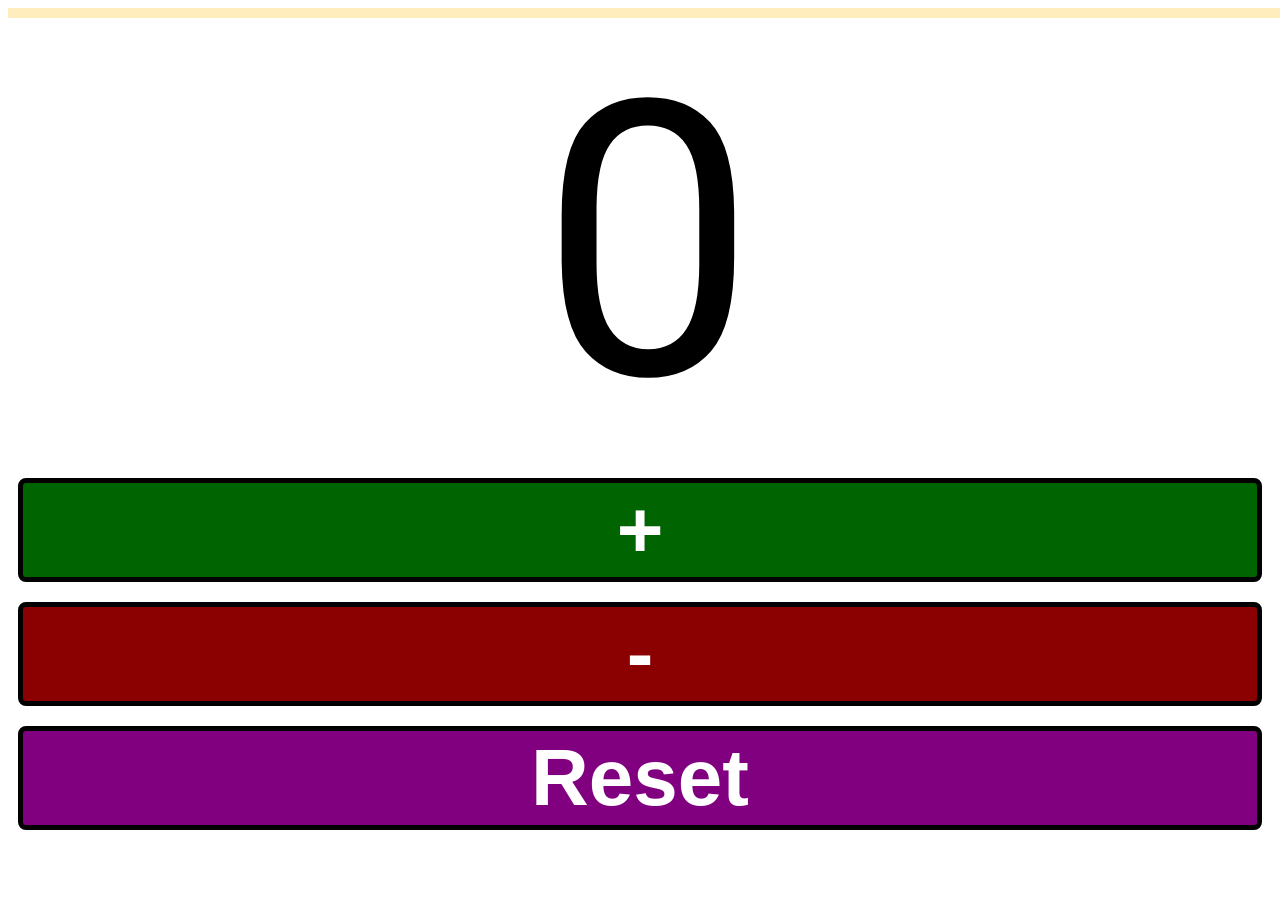
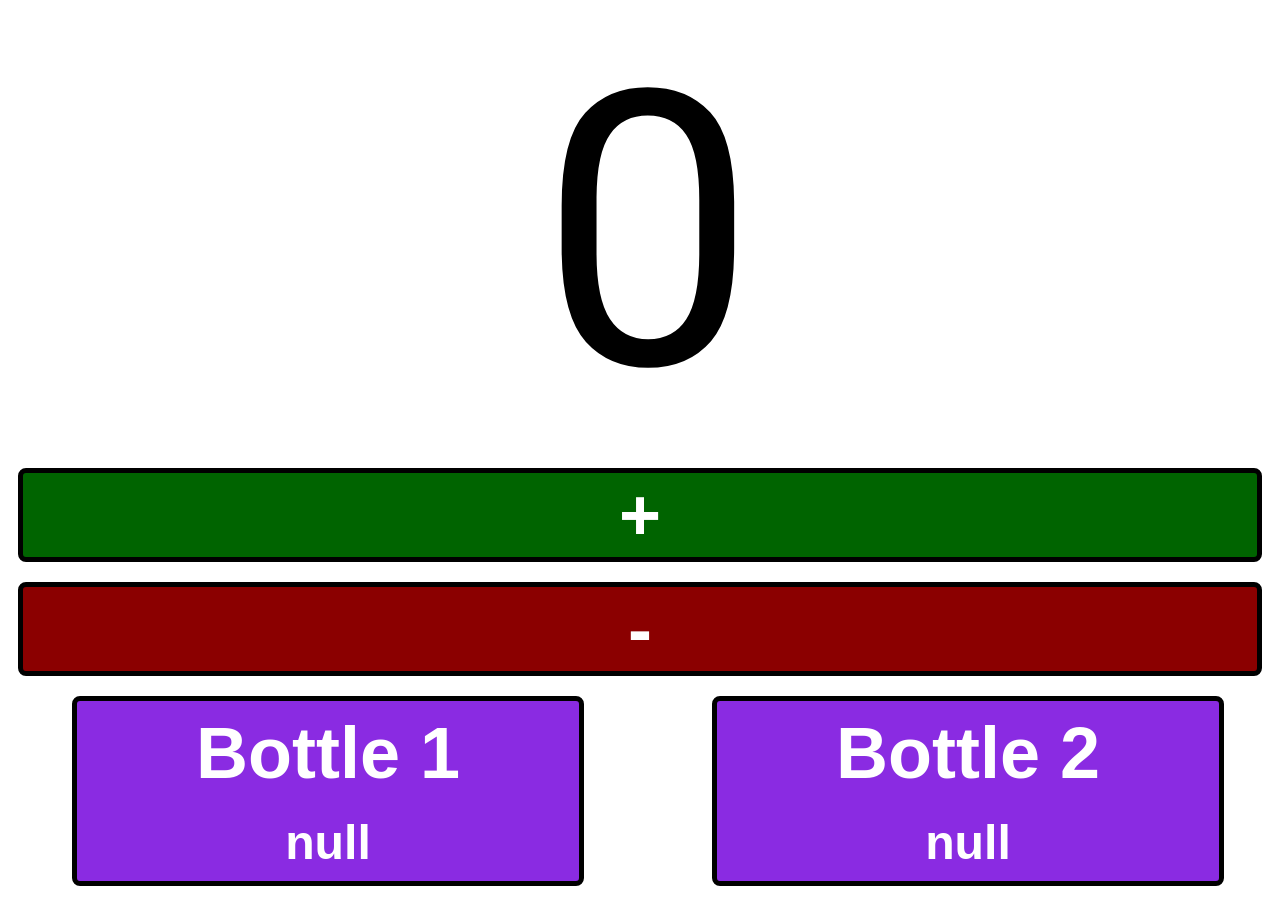
Before and after one commit to sil-sin/counter, a plain HTML site: page index.html in a window 1280 px wide. Before the commit the page ends 848 px from the top, so only its background shows below. Drawn offline with Linux system fonts and the light colour scheme.

Commit message:
2 bottles

```diff
--- a/index.js
+++ b/index.js
@@ -1,12 +1,13 @@
 let body = document.querySelector("body");
 let counter = document.createElement("div");
-let time = document.createElement("div");
 let value = 0;
 counter.innerText = value;
 
 let add = document.createElement("button");
 let remove = document.createElement("button");
-let reset = document.createElement("button");
+let reset = document.createElement("div");
+let bottle1 = document.createElement("button");
+let bottle2 = document.createElement("button");
 
 add.innerText = "+";
 add.className = "add";
@@ -14,25 +15,45 @@ add.className = "add";
 remove.innerText = "-";
 remove.className = "remove";
 
-reset.innerText = "Reset";
+const newDate = new Date();
+const getTime1 = localStorage.getItem("date1");
+const getTime2 = localStorage.getItem("date2");
+
+bottle1.innerHTML =  `<h4>Bottle 1</h4>
+<h6 class="bottle b1">${getTime1}</h6>`
+bottle1.className = "bottle b1";
+bottle2.innerHTML = `<h4>Bottle 2</h4>
+<h6 class="bottle b2">${getTime2}</h6>`;
+bottle2.className = "bottle b2";
 reset.className = "reset";
 
-body.appendChild(time);
 body.appendChild(counter);
 body.appendChild(add);
 body.appendChild(remove);
 body.appendChild(reset);
+reset.appendChild(bottle1);
+reset.appendChild(bottle2);
 
-const newDate = new Date();
 window.addEventListener("click", (e) => {
   (e.target.className === "remove") & (value > 0) ? value-- : value;
   e.target.className === "add" ? (value = value + 1) : value;
-  if (e.target.className === "reset") {
+  if (e.target.className === "bottle b1") {
+    console.log("here");
     value = 0;
-    localStorage.setItem("date", `${newDate.toLocaleDateString('de-DE')} - ${newDate.toLocaleTimeString()}`);
-  window.location.reload()}
+    localStorage.setItem(
+      "date1",
+      `${newDate.toLocaleDateString("de-DE")} - ${newDate.toLocaleTimeString()}`
+    );
+    window.location.reload();
+  }
+  if (e.target.className === "bottle b2") {
+    console.log("here");
+    value = 0;
+    localStorage.setItem(
+      "date2",
+      `${newDate.toLocaleDateString("de-DE")} - ${newDate.toLocaleTimeString()}`
+    );
+    window.location.reload();
+  }
   counter.innerText = value;
 });
-const getTime = localStorage.getItem("date");
-time.className = "time";
-time.innerText = getTime;
--- a/style.css
+++ b/style.css
@@ -13,13 +13,12 @@ div {
   width: 100vw;
   font-size: 30vw;
   align-self: stretch;
-
 }
 
 button {
   margin: 10px;
   color: white;
-    font-size: 10vh;
+  font-size: 72px;
   font-weight: 600;
   border: solid black 5px;
   border-radius: 8px;
@@ -42,16 +41,20 @@ button:active {
 }
 
 .reset {
-    color: white;
-    background-color: purple;
+  display: flex;
+  width: 100vw;
+  justify-content: space-around;
+  align-items: center;
+}
+.bottle {
 
-
+  display: flex;
+  flex-direction: column;
+  justify-content: start;
+  align-items: center;
+  background-color: blueviolet;
+  width: 40%;
 }
-
-.time {
-    font-size: 30px;
-    color: blue;
-    background-color: #ffedbe;
-    padding: 5px;
-
+h6,h4{
+    margin: 10px;
 }
```
Also changed, not shown: 1 other file. Lines whose indentation alone changed are shown as unchanged.
